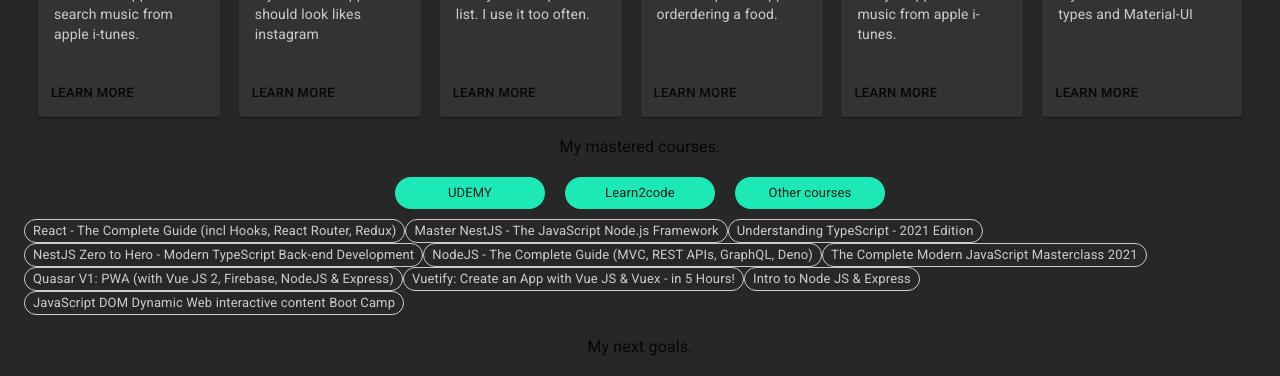
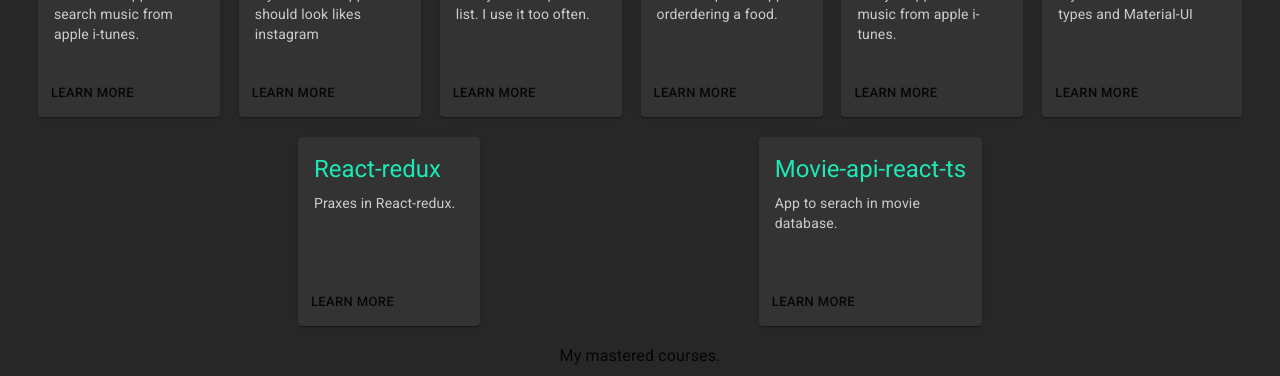
Before and after one commit to MKrasnansk/krasnansky-react-cv, a React (Create React App) app: page / in a window 1280 px wide. Shown: the part 900-1276 px from the top of the page. Built offline with nearby package versions, Linux system fonts and the light colour scheme; no server answers.

Commit message:
add projects

```diff
--- a/src/assets/tileData.js
+++ b/src/assets/tileData.js
@@ -53,4 +53,22 @@
     sourceHref: "https://github.com/MKrasnansk/krasnansky-react-cv",
     liveDemoHref: "",
   },
+  {
+    id: 7,
+    title: "React-redux",
+    info: "Praxes in React-redux.",
+    describe:
+      "Jednoduchá aplikácia, pri ktorej som si precvičil implementáciu a používanie redux. Použite: react-redux, reduxjs/toolkit, firebase.",
+    sourceHref: "https://github.com/MKrasnansk/react-redux-praxes",
+    liveDemoHref: "https://redux-praxes.netlify.app/",
+  },
+  {
+    id: 8,
+    title: "Movie-api-react-ts",
+    info: "App to serach in movie database.",
+    describe:
+      "Aplikácia na vyhľadávanie filmov v databaye omdb. Úlohu som spravil ako zadanie pred pohovorom. Žiaľ neúspešne viem, čo je treba dorobiť a prerobiť. Onedlho sa do toho pustím. Aspoň si môžte pozrieť hard code 😅 narýchlo zbuchany od juniora.",
+    sourceHref: "https://github.com/MKrasnansk/OMDb_API_react_ts",
+    liveDemoHref: "https://movie-api-react-ts.netlify.app/",
+  },
 ];
```
